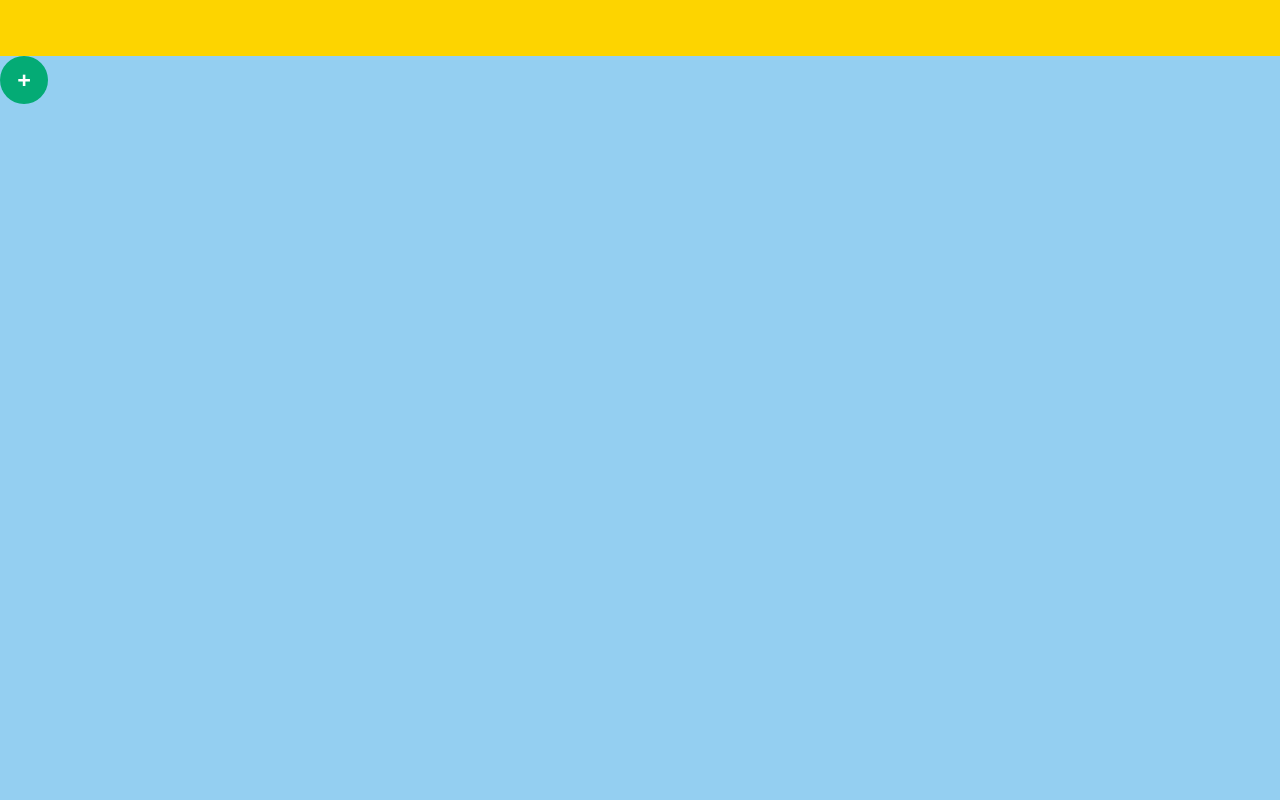
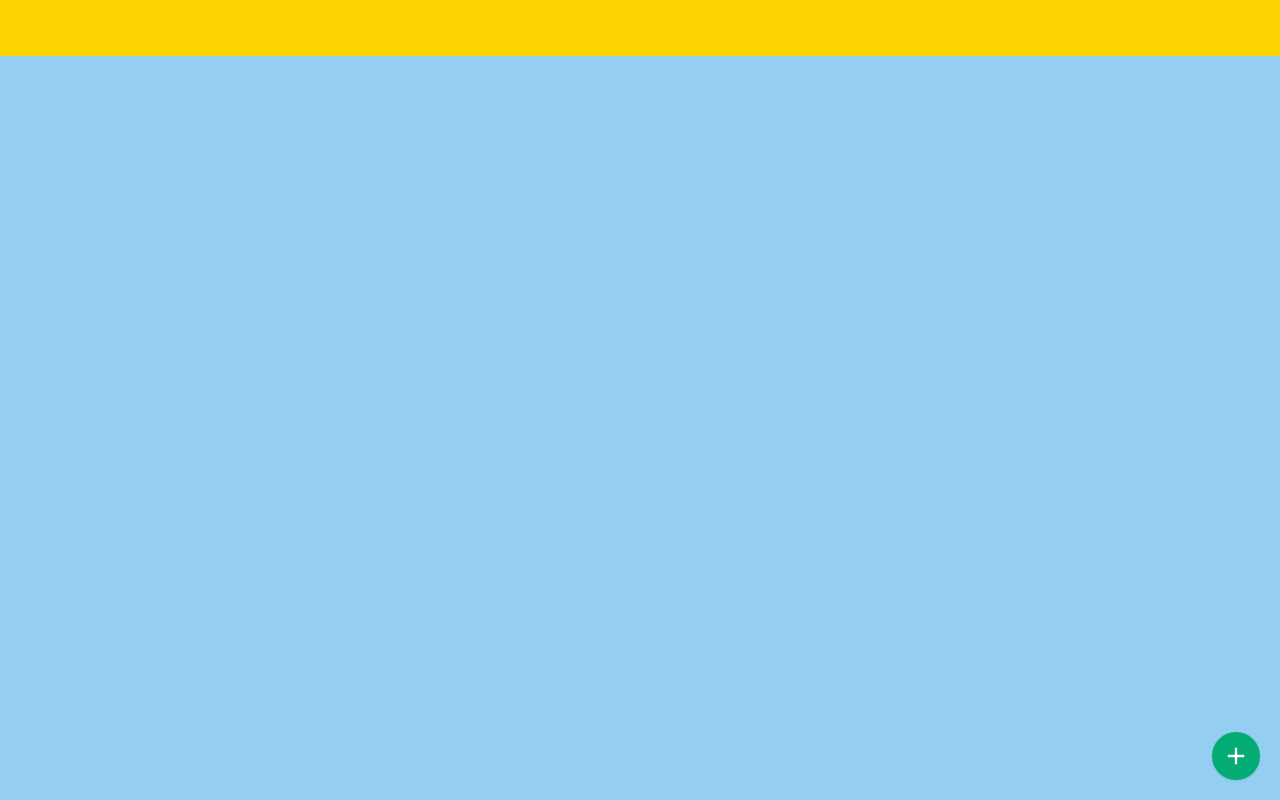
Before and after one commit to LaupWing/ochtend-strijders, a Next.js app: page / in a window 1280 px wide. Built offline with nearby package versions, Linux system fonts and the light colour scheme.

Commit message:
add button

```diff
--- a/src/pages/index.tsx
+++ b/src/pages/index.tsx
@@ -1,4 +1,5 @@
 import type { NextPage } from 'next'
+import {HiPlus} from 'react-icons/hi'
 
 const Home: NextPage = () => {
    return (
@@ -6,9 +7,9 @@ const Home: NextPage = () => {
          <header className='w-full h-14 bg-secundair'></header>
 
          <button
-            className='font-bold text-2xl w-12 h-12 bg-accept rounded-full flex justify-center items-center text-white'
+            className='font-bold text-2xl w-12 h-12 bg-accept rounded-full flex justify-center items-center text-white fixed bottom-5 right-5 shadow'
          >
-            +
+            <HiPlus/>
          </button>
       </div>
    )
```
